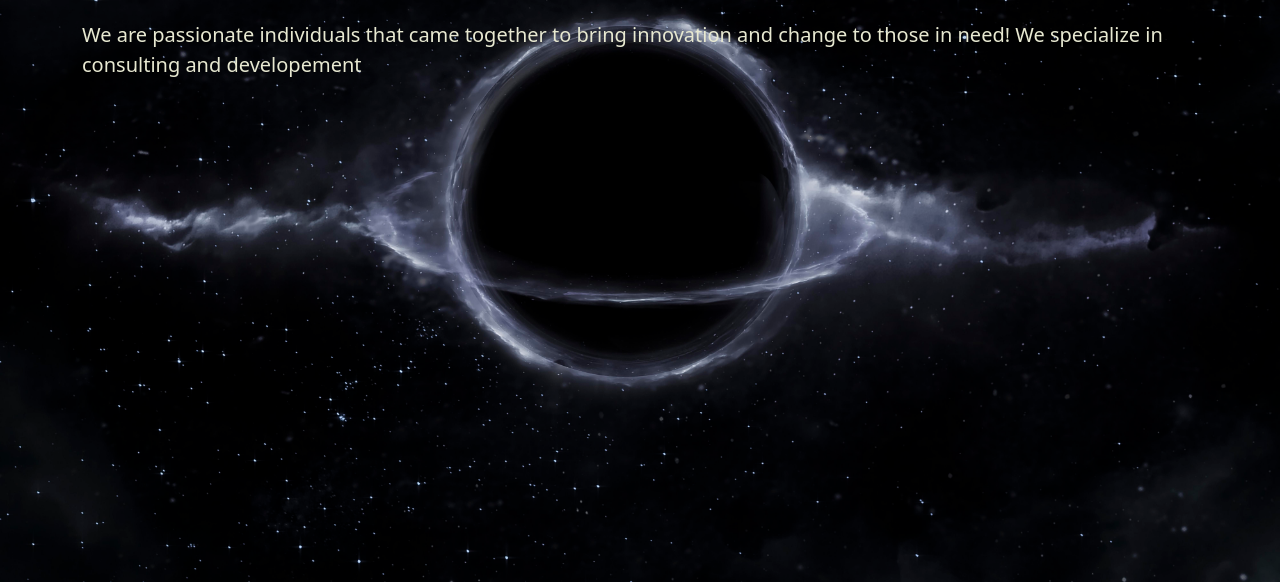
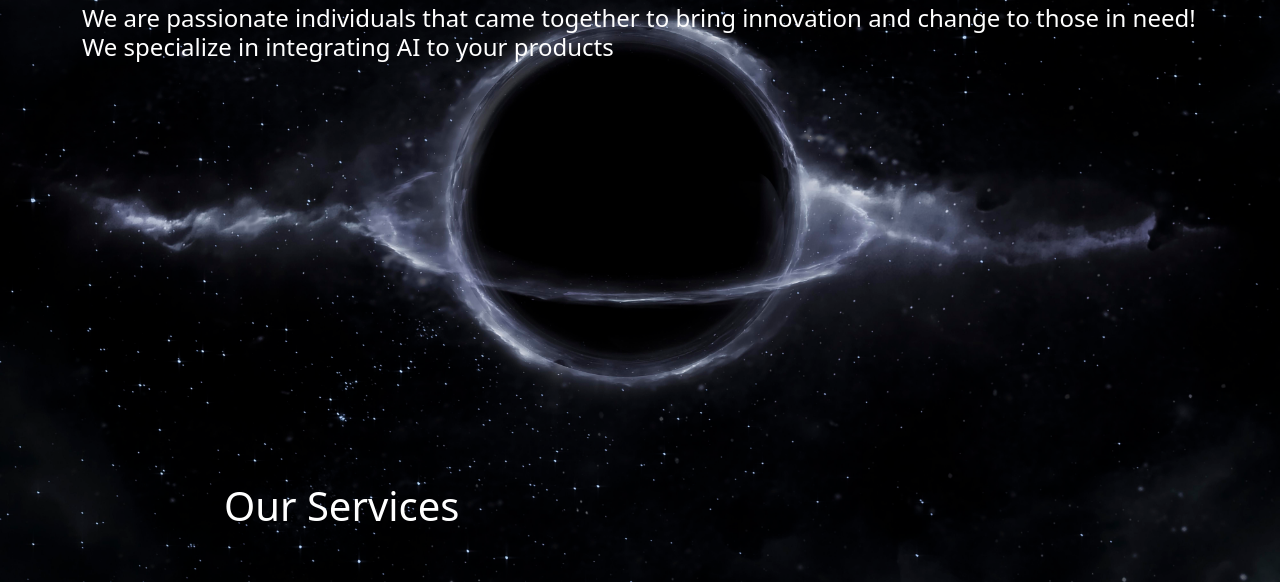
Before and after one commit to Heal23/black_box, a website: page index.html in a window 1280 px wide. Shown: the part 218-800 px from the top of the page. Drawn offline with Linux system fonts and the light colour scheme.

Commit message:
div position

```diff
--- a/index.html
+++ b/index.html
@@ -50,14 +50,24 @@
              <div>
                  <h1>Black <span class="text-danger">BOX</span></h1>
                  <h2>Bring your  <span class="text-danger">IDEAS</span> to life</h2>
-                 <p class="lead my-4 text-warning">
+                 <h4 class="text-white">
                      We are passionate individuals that came together to bring innovation and change to those in need!
-                     We specialize in consulting and developement
-                 </p>
+                     We specialize in integrating AI to your products
+                 </h4>
              </div>
            </div>
          </div>
-     </section>
+    </section>
+
+
+
+    <div class="d-flex fixed container ">
+        <div class="container">
+            <h1 class="text-white">
+                Our Services
+            </h1>
+        </div>
+    </div>
 
 
 
--- a/style.scss
+++ b/style.scss
@@ -24,4 +24,13 @@ $theme-colors: (
     -o-background-size: cover;
     background-size: cover;
  }
+
+ div.fixed {
+    position: fixed;
+    top: 700px;
+    left: 200px;
+    width: auto;
+    border: 1px transparent #73AD21;
+  }
+
 @import "node_modules/bootstrap/scss/bootstrap";
```
Also changed, not shown: style.css, 1 other file.
